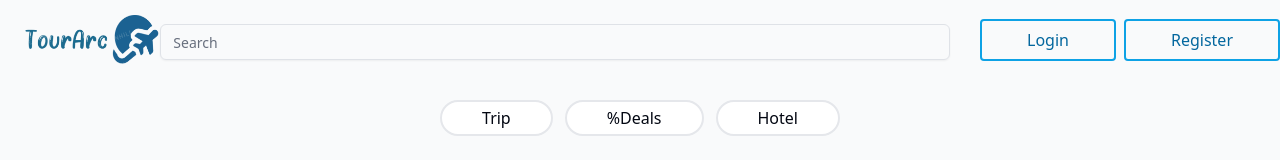
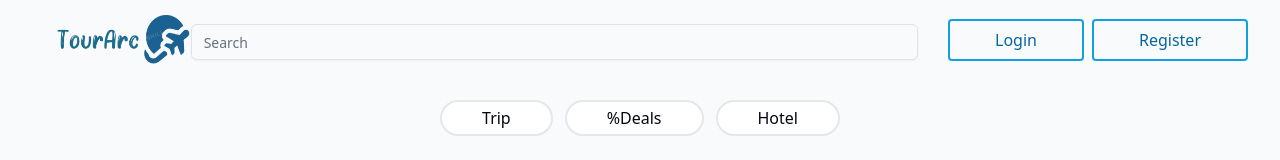
Before and after one commit to Salman-Khan9/TourArc, a React (Create React App) app in the folder client/: page / in a window 1280 px wide. Shown: the top 160 px of the page. Built offline with nearby package versions, Linux system fonts and the light colour scheme; no server answers.

Commit message:
navbar css

```diff
--- a/client/src/components/Navbar/Navbar.js
+++ b/client/src/components/Navbar/Navbar.js
@@ -17,7 +17,7 @@ const Navbar = () => {
 
   return (
     <div className="w-screen h-[180px] bg-gray-50">
-      <div className="w-full h-[80px] items-center flex justify-between  mix-blend-multiply md:justify-evenly  ">
+      <div className="w-full h-[80px] items-center flex justify-between container mx-auto mix-blend-multiply md:justify-evenly  ">
         <div className="flex items-center  gap-1 w-full">
           <a href="/">
             <img
```
